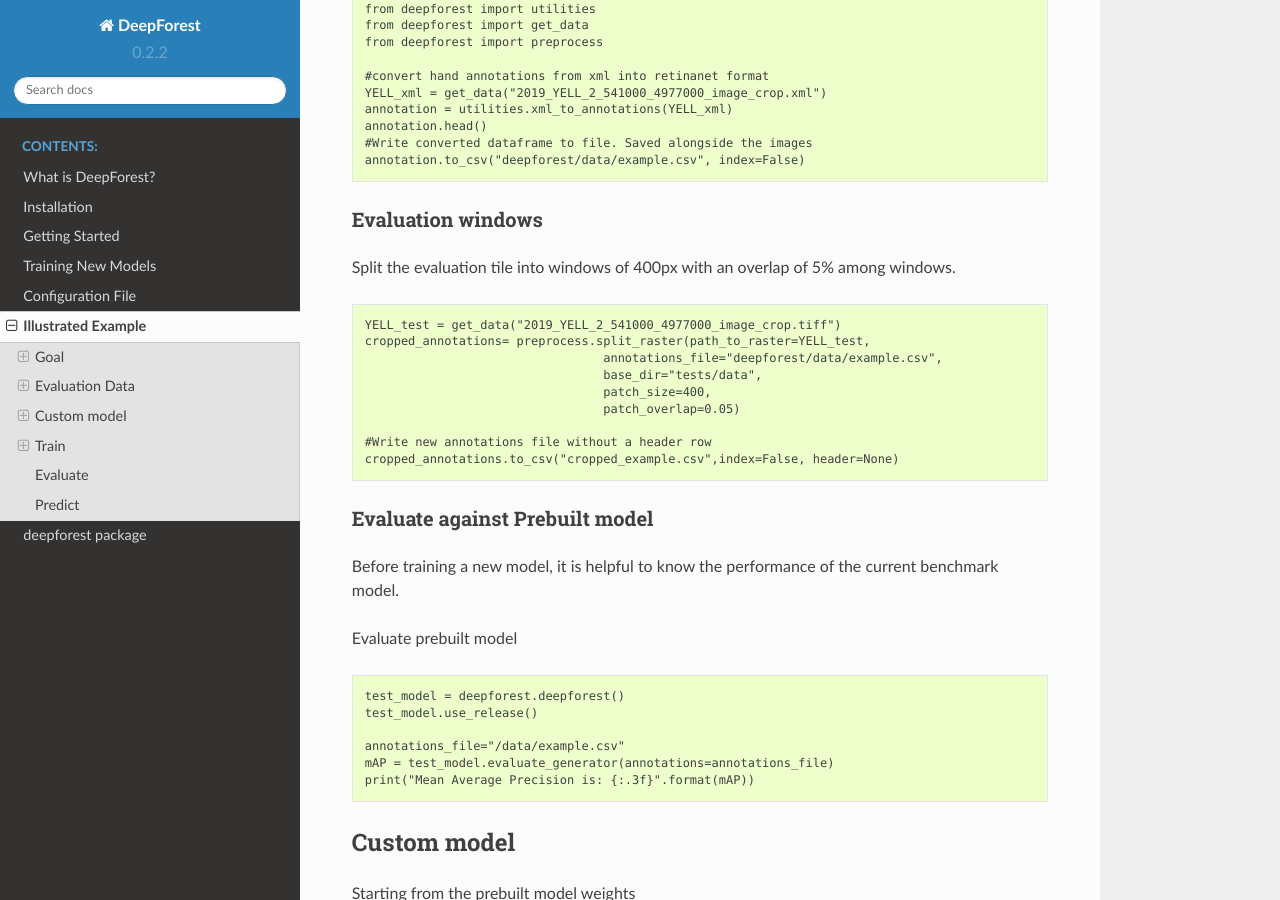
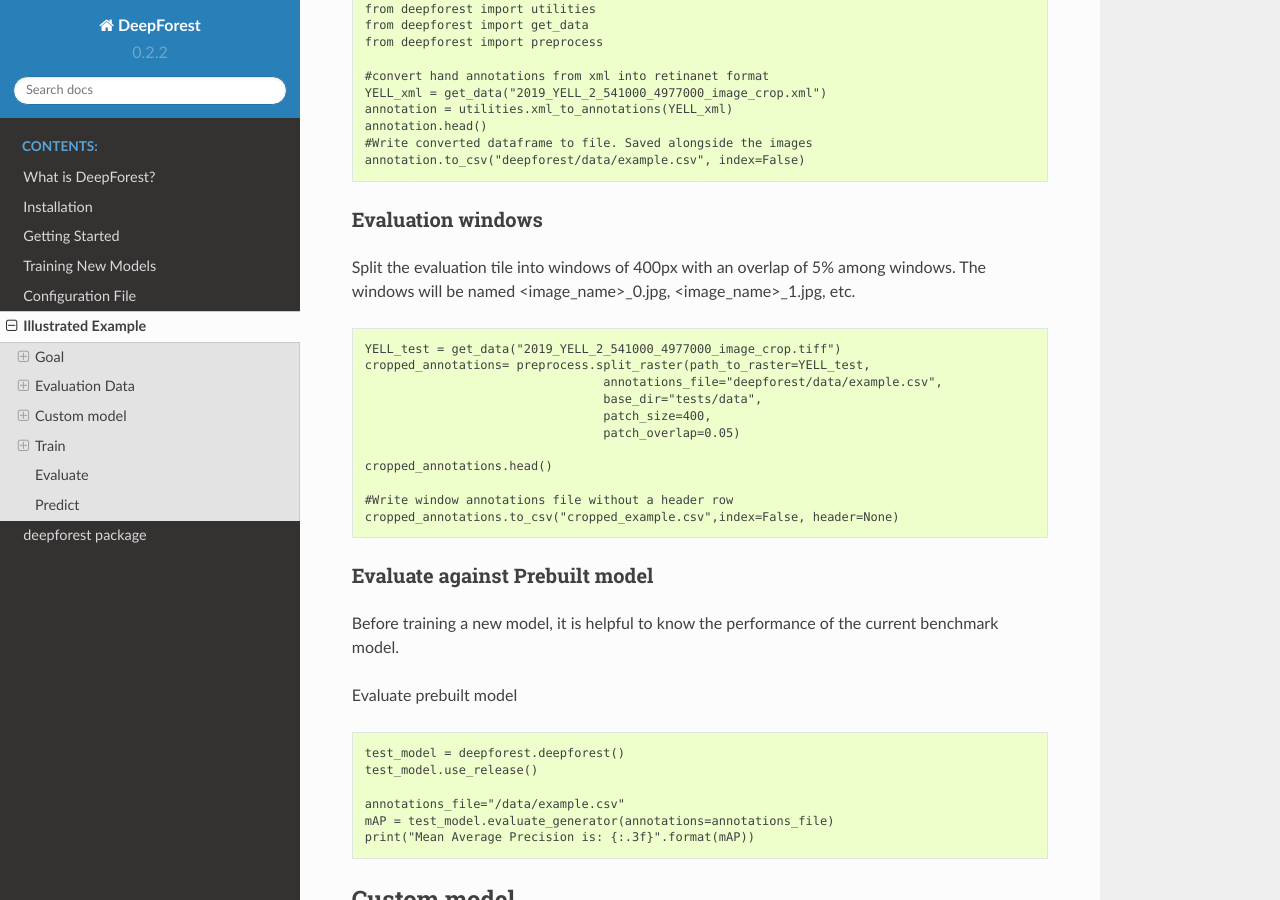
Before and after one commit to weecology/DeepForest, a Sphinx documentation site: the page built from docs/Example.md, in a window 1280 px wide and 900 px high, scrolled down 1421 px. Built offline with Sphinx 7.4.7 and the Read the Docs theme 2.0.0, drawn with Linux system fonts in a browser that asks for light colours; pages that are not in the unit, such as notebooks, are missing from menus.

Commit message:
example files and images

````diff
--- a/docs/Example.md
+++ b/docs/Example.md
@@ -46,7 +46,8 @@ annotation.to_csv("deepforest/data/example.csv", index=False)
 
 ### Evaluation windows
 
-Split the evaluation tile into windows of 400px with an overlap of 5% among windows.
+Split the evaluation tile into windows of 400px with an overlap of 5% among windows. The windows will be named <image_name>_0.jpg, <image_name>_1.jpg, etc.
+
 ```{python}
 YELL_test = get_data("2019_YELL_2_541000_4977000_image_crop.tiff")
 cropped_annotations= preprocess.split_raster(path_to_raster=YELL_test,
@@ -55,10 +56,11 @@ cropped_annotations= preprocess.split_raster(path_to_raster=YELL_test,
                                  patch_size=400,
                                  patch_overlap=0.05)
 
-#Write new annotations file without a header row
+cropped_annotations.head()
+
+#Write window annotations file without a header row
 cropped_annotations.to_csv("cropped_example.csv",index=False, header=None)
 ```
-
 
 ### Evaluate against Prebuilt model
 
````
Also changed, not shown: 6 other files.
